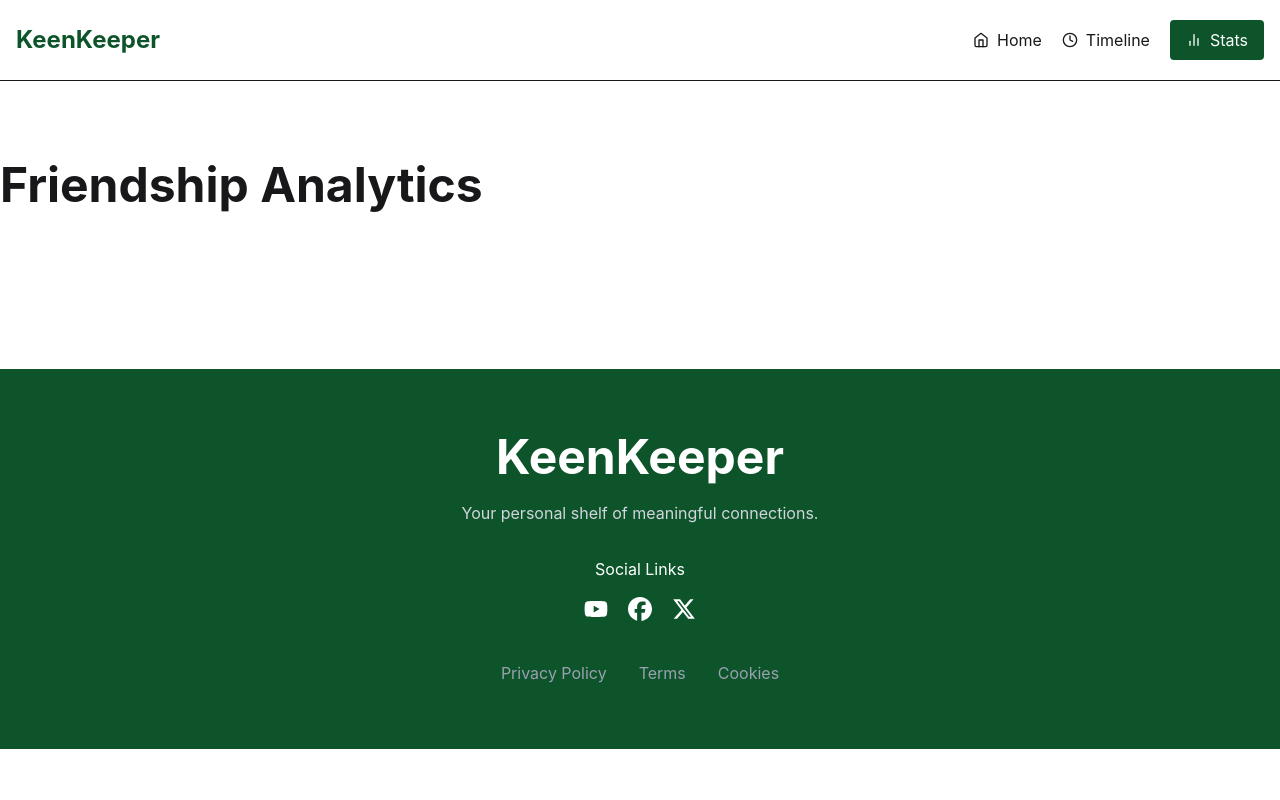
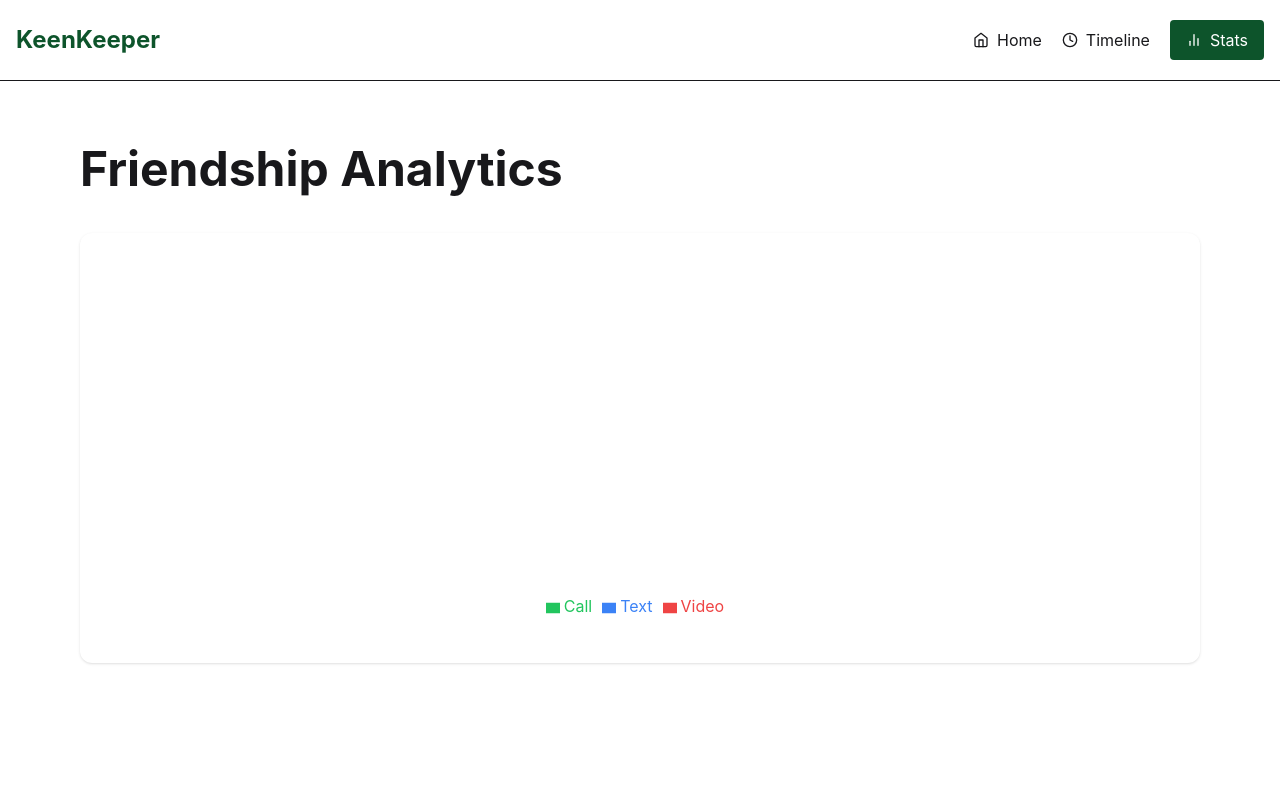
Before and after one commit to muhammadrohan3002-lgtm/keen-keepers, a React (Vite) app: page /stats in a window 1280 px wide. Shown: the top 800 px of the page. Built offline with nearby package versions, Linux system fonts and the light colour scheme.

Commit message:
Implement timeline, filters, and analytics features

```diff
--- a/package.json
+++ b/package.json
@@ -16,6 +16,7 @@
     "react-icons": "^5.7.0",
     "react-router": "^8.3.0",
     "react-toastify": "^11.1.0",
+    "recharts": "^3.10.1",
     "tailwindcss": "^4.3.3"
   },
   "devDependencies": {
--- /dev/null
+++ b/src/component/AnalyticsChart.jsx
@@ -0,0 +1,54 @@
+import {
+  PieChart,
+  Pie,
+  Cell,
+  Tooltip,
+  Legend
+} from "recharts";
+
+const COLORS = [
+  "#22c55e",
+  "#3b82f6",
+  "#ef4444"
+];
+
+const AnalyticsChart = ({ data }) => {
+
+  return (
+
+    <PieChart
+      width={500}
+      height={350}
+    >
+
+      <Pie
+        data={data}
+        dataKey="value"
+        outerRadius={120}
+        label
+      >
+
+        {
+          data.map((entry, index) => (
+
+            <Cell
+              key={index}
+              fill={COLORS[index]}
+            />
+
+          ))
+        }
+
+      </Pie>
+
+      <Tooltip />
+
+      <Legend />
+
+    </PieChart>
+
+  );
+
+};
+
+export default AnalyticsChart;
--- a/src/component/TimelineContext.jsx
+++ b/src/component/TimelineContext.jsx
@@ -1,10 +1,17 @@
-import { createContext, useState } from "react";
+import { createContext, useEffect, useState } from "react";
 
 export const TimelineContext = createContext();
 
 const TimelineProvider = ({ children }) => {
 
-  const [timeline, setTimeline] = useState([]);
+  const [timeline, setTimeline] = useState(() => {
+    const stored = localStorage.getItem("timeline");
+    return stored ? JSON.parse(stored) : [];
+  });
+
+  useEffect(() => {
+    localStorage.setItem("timeline", JSON.stringify(timeline));
+  }, [timeline]);
 
   const addTimeline = (type, friendName) => {
 
@@ -12,7 +19,7 @@ const TimelineProvider = ({ children }) => {
       id: Date.now(),
       type,
       title: `${type} with ${friendName}`,
-      date: new Date().toLocaleDateString()
+      date: new Date().toLocaleDateString(),
     };
 
     setTimeline(prev => [newEntry, ...prev]);
--- /dev/null
+++ b/src/component/TimelineItem.jsx
@@ -0,0 +1,47 @@
+import {
+  FaPhone,
+  FaComment,
+  FaVideo
+} from "react-icons/fa";
+
+const TimelineItem = ({ item }) => {
+
+  const icons = {
+    Call: <FaPhone className="text-green-600" />,
+    Text: <FaComment className="text-blue-500" />,
+    Video: <FaVideo className="text-red-500" />
+  };
+
+  return (
+
+    <div className="bg-white shadow rounded-lg p-5 flex gap-4 items-center">
+
+      <div className="text-2xl">
+
+        {icons[item.type]}
+
+      </div>
+
+      <div>
+
+        <h2 className="font-semibold">
+
+          {item.title}
+
+        </h2>
+
+        <p className="text-gray-500">
+
+          {item.date}
+
+        </p>
+
+      </div>
+
+    </div>
+
+  );
+
+};
+
+export default TimelineItem;
--- a/src/pages/Stats.jsx
+++ b/src/pages/Stats.jsx
@@ -1,13 +1,60 @@
+import { useContext } from "react";
+
+import { TimelineContext } from "../component/TimelineContext";
+
+import AnalyticsChart from "../component/AnalyticsChart";
+
 const Stats = () => {
+
+  const { timeline } = useContext(TimelineContext);
+
+  const call = timeline.filter(item => item.type === "Call").length;
+
+  const text = timeline.filter(item => item.type === "Text").length;
+
+  const video = timeline.filter(item => item.type === "Video").length;
+
+  const chartData = [
+
+    {
+      name: "Call",
+      value: call
+    },
+
+    {
+      name: "Text",
+      value: text
+    },
+
+    {
+      name: "Video",
+      value: video
+    }
+
+  ];
+
   return (
-    <div className="max-w-7xl mx-auto py-20">
 
-      <h1 className="text-5xl font-bold">
+    <div className="max-w-6xl mx-auto py-16 px-4">
+
+      <h1 className="text-5xl font-bold mb-10">
+
         Friendship Analytics
+
       </h1>
 
+      <div className="bg-white rounded-xl shadow p-10 flex justify-center overflow-x-auto">
+
+        <AnalyticsChart
+          data={chartData}
+        />
+
+      </div>
+
     </div>
+
   );
+
 };
 
 export default Stats;
--- a/src/pages/Timeline.jsx
+++ b/src/pages/Timeline.jsx
@@ -1,11 +1,73 @@
+import { useContext, useState } from "react";
+
+import { TimelineContext } from "../component/TimelineContext";
+
+import TimelineItem from "../component/TimelineItem";
+
 const Timeline = () => {
+
+  const { timeline } = useContext(TimelineContext);
+
+  const [filter, setFilter] = useState("All");
+
+  const filteredTimeline =
+    filter === "All"
+      ? timeline
+      : timeline.filter(item => item.type === filter);
+
   return (
-    <div className="max-w-7xl mx-auto py-20">
+
+    <div className="max-w-5xl mx-auto py-16 px-4">
+
       <h1 className="text-5xl font-bold">
+
         Timeline
+
       </h1>
+
+      <select
+        className="select select-bordered mt-8"
+        value={filter}
+        onChange={(e) => setFilter(e.target.value)}
+      >
+
+        <option>All</option>
+        <option>Call</option>
+        <option>Text</option>
+        <option>Video</option>
+
+      </select>
+
+      <div className="space-y-5 mt-8">
+
+        {
+          filteredTimeline.length ?
+
+          filteredTimeline.map(item =>
+
+            <TimelineItem
+              key={item.id}
+              item={item}
+            />
+
+          )
+
+          :
+
+          <h2 className="text-center text-gray-500">
+
+            No Timeline Found
+
+          </h2>
+
+        }
+
+      </div>
+
     </div>
+
   );
+
 };
 
 export default Timeline;
```
Also changed, not shown: 1 other file (tests, documents, lock files or other folders).
